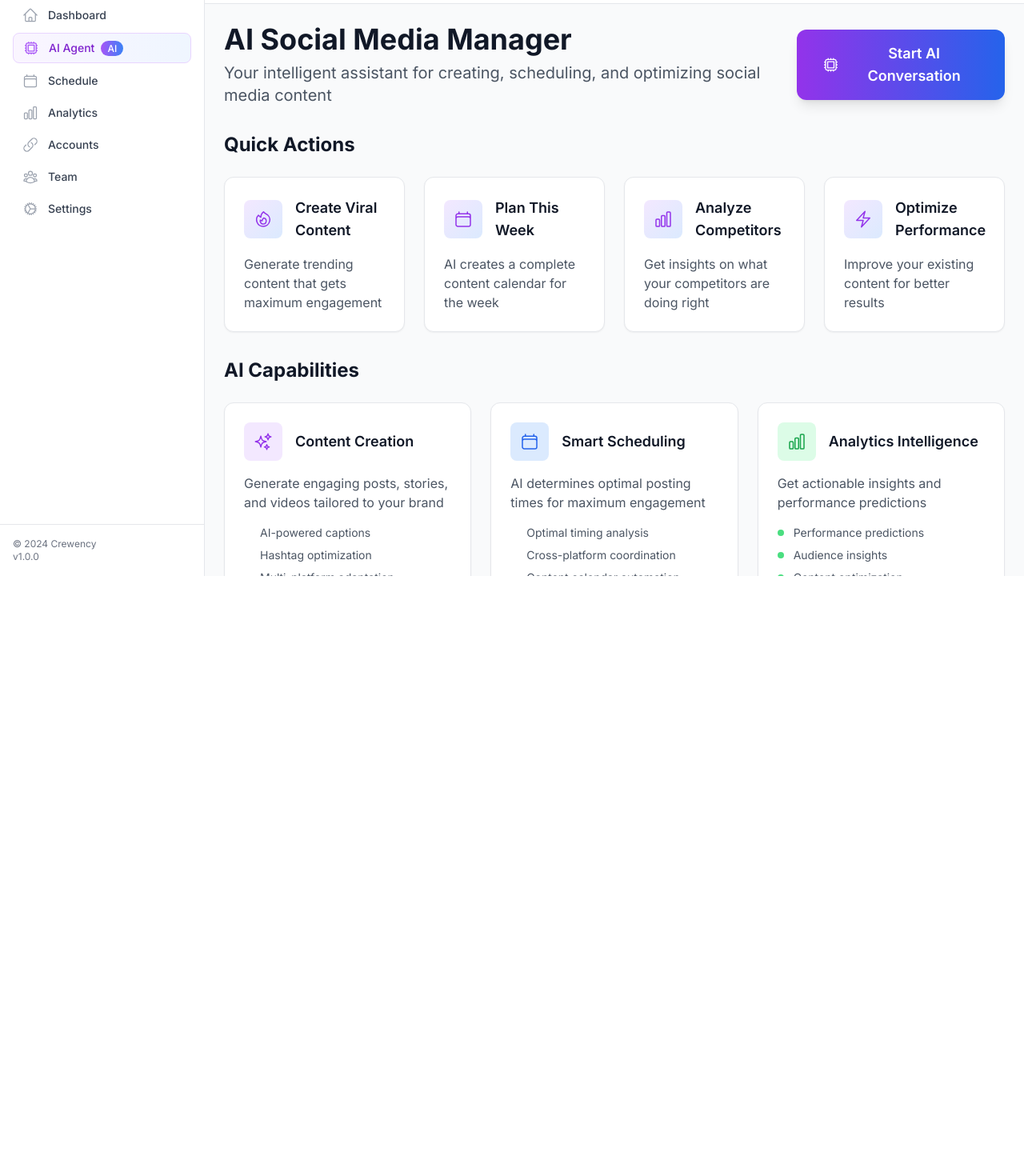
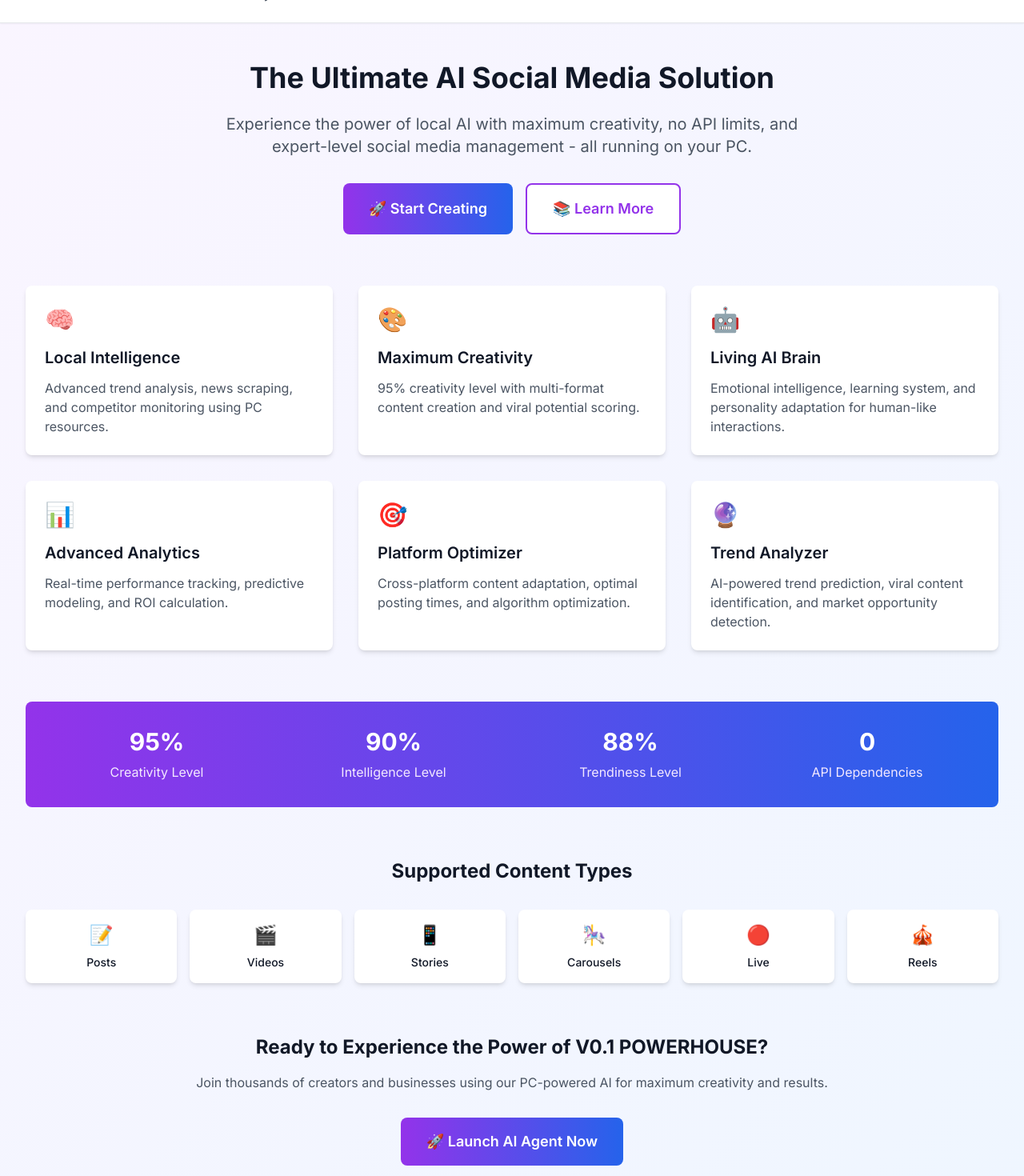
Before and after one commit to KleoRab/Crewency-Site, a Next.js app in the folder crewency/: page /ai-agent in a window 1280 px wide. Shown: the part 80-1550 px from the top of the page at 80% size. Before the commit the page ends 800 px from the top, so only its background shows below. Built offline with nearby package versions, Linux system fonts and the light colour scheme.

Commit message:
ðŸš€ V0.1 POWERHOUSE System - Complete Integration with AI Agent, API routes, and test pages

```diff
--- a/crewency/src/app/ai-agent/page.tsx
+++ b/crewency/src/app/ai-agent/page.tsx
@@ -1,287 +1,169 @@
 'use client';
 
-import { useState, useEffect } from 'react';
-import { useRouter } from 'next/navigation';
-import Layout from '@/components/layout/Layout';
-import UltimateAIAgent from '@/components/ai/UltimateAIAgent';
-import { User } from '@/types';
-import {
-  CpuChipIcon,
-  SparklesIcon,
-  LightBulbIcon,
-  ChartBarIcon,
-  CalendarIcon,
-  GlobeAltIcon,
-  UserGroupIcon,
-  CommandLineIcon,
-  BoltIcon,
-  FireIcon,
-} from '@heroicons/react/24/outline';
-import { motion } from 'framer-motion';
-
-// Mock user data for demonstration
-const mockUser: User = {
-  id: '1',
-  email: 'john@company.com',
-  firstName: 'John',
-  lastName: 'Doe',
-  role: 'owner',
-  organizationId: 'org1',
-  createdAt: '2024-01-01T00:00:00Z',
-  updatedAt: '2024-01-01T00:00:00Z',
-  emailVerified: true,
-  status: 'active',
-};
-
-const aiCapabilities = [
-  {
-    title: 'Content Creation',
-    description: 'Generate engaging posts, stories, and videos tailored to your brand',
-    icon: SparklesIcon,
-    color: 'purple',
-    features: ['AI-powered captions', 'Hashtag optimization', 'Multi-platform adaptation', 'Brand voice consistency']
-  },
-  {
-    title: 'Smart Scheduling',
-    description: 'AI determines optimal posting times for maximum engagement',
-    icon: CalendarIcon,
-    color: 'blue',
-    features: ['Optimal timing analysis', 'Cross-platform coordination', 'Content calendar automation', 'Trend-based scheduling']
-  },
-  {
-    title: 'Analytics Intelligence',
-    description: 'Get actionable insights and performance predictions',
-    icon: ChartBarIcon,
-    color: 'green',
-    features: ['Performance predictions', 'Audience insights', 'Content optimization', 'ROI tracking']
-  },
-  {
-    title: 'Community Management',
-    description: 'AI-powered responses and community building',
-    icon: UserGroupIcon,
-    color: 'orange',
-    features: ['Auto-responses', 'Sentiment analysis', 'Community insights', 'Engagement optimization']
-  },
-  {
-    title: 'Trend Analysis',
-    description: 'Stay ahead with real-time trend detection and adaptation',
-    icon: FireIcon,
-    color: 'red',
-    features: ['Trend detection', 'Viral content prediction', 'Competitor analysis', 'Market insights']
-  },
-  {
-    title: 'Brand Optimization',
-    description: 'Continuously improve your brand presence and messaging',
-    icon: BoltIcon,
-    color: 'yellow',
-    features: ['Brand voice refinement', 'Message optimization', 'A/B testing', 'Performance tuning']
-  }
-];
-
-const quickActions = [
-  {
-    title: 'Create Viral Content',
-    description: 'Generate trending content that gets maximum engagement',
-    icon: FireIcon,
-    action: 'viral_content'
-  },
-  {
-    title: 'Plan This Week',
-    description: 'AI creates a complete content calendar for the week',
-    icon: CalendarIcon,
-    action: 'weekly_plan'
-  },
-  {
-    title: 'Analyze Competitors',
-    description: 'Get insights on what your competitors are doing right',
-    icon: ChartBarIcon,
-    action: 'competitor_analysis'
-  },
-  {
-    title: 'Optimize Performance',
-    description: 'Improve your existing content for better results',
-    icon: BoltIcon,
-    action: 'optimize_content'
-  }
-];
+import React, { useState } from 'react';
+import PowerhouseDemo from '../../components/ai/PowerhouseDemo';
 
 export default function AIAgentPage() {
-  const [user, setUser] = useState<User | null>(null);
-  const [isLoading, setIsLoading] = useState(true);
-  const [showAIAgent, setShowAIAgent] = useState(false);
-  const [selectedAction, setSelectedAction] = useState<string | null>(null);
-  const router = useRouter();
-
-  useEffect(() => {
-    // TODO: Implement actual authentication check
-    const timer = setTimeout(() => {
-      setUser(mockUser);
-      setIsLoading(false);
-    }, 1000);
-
-    return () => clearTimeout(timer);
-  }, []);
-
-  const handleLogout = () => {
-    // TODO: Implement actual logout
-    console.log('Logging out...');
-    router.push('/auth/login');
-  };
-
-  const handleAIContentGenerated = (content: string, type: string, context?: any) => {
-    console.log('AI generated content:', { content, type, context });
-    setShowAIAgent(false);
-    setSelectedAction(null);
-  };
-
-  const handleQuickAction = (action: string) => {
-    setSelectedAction(action);
-    setShowAIAgent(true);
-  };
-
-  if (isLoading) {
-    return (
-      <div className="min-h-screen bg-gray-50 flex items-center justify-center">
-        <div className="text-center">
-          <div className="animate-spin rounded-full h-12 w-12 border-b-2 border-blue-600 mx-auto mb-4"></div>
-          <p className="text-gray-600">Loading AI Agent...</p>
-        </div>
-      </div>
-    );
-  }
-
-  if (!user) {
-    router.push('/auth/login');
-    return null;
-  }
+  const [showDemo, setShowDemo] = useState(false);
 
   return (
-    <Layout user={user} onLogout={handleLogout}>
-      <div className="p-6 bg-gray-50 min-h-screen max-w-7xl mx-auto">
+    <div className="min-h-screen bg-gradient-to-br from-purple-50 to-blue-50">
       {/* Header */}
-        <div className="mb-8">
-          <div className="flex items-center justify-between">
+      <div className="bg-white shadow-sm border-b">
+        <div className="max-w-7xl mx-auto px-4 sm:px-6 lg:px-8">
+          <div className="flex justify-between items-center py-6">
             <div>
-              <h1 className="text-4xl font-bold text-gray-900 mb-2">
-                AI Social Media Manager
-              </h1>
-              <p className="text-xl text-gray-600">
-                Your intelligent assistant for creating, scheduling, and optimizing social media content
-              </p>
+              <h1 className="text-3xl font-bold text-gray-900">🚀 V0.1 POWERHOUSE</h1>
+              <p className="text-gray-600">PC-Powered AI with Maximum Creativity</p>
             </div>
-            <motion.button
-              whileHover={{ scale: 1.05 }}
-              whileTap={{ scale: 0.95 }}
-              onClick={() => setShowAIAgent(true)}
-              className="bg-gradient-to-r from-purple-600 to-blue-600 text-white px-8 py-4 rounded-xl hover:from-purple-700 hover:to-blue-700 transition-all duration-300 flex items-center space-x-3 shadow-lg hover:shadow-xl"
+            <button
+              onClick={() => setShowDemo(true)}
+              className="bg-gradient-to-r from-purple-600 to-blue-600 text-white px-6 py-3 rounded-lg font-semibold hover:from-purple-700 hover:to-blue-700 transition-all duration-200"
             >
-              <CpuChipIcon className="h-6 w-6" />
-              <span className="text-lg font-semibold">Start AI Conversation</span>
-            </motion.button>
+              Launch AI Agent
+            </button>
+          </div>
         </div>
       </div>
 
-        {/* Quick Actions */}
-        <div className="mb-8">
-          <h2 className="text-2xl font-bold text-gray-900 mb-6">Quick Actions</h2>
-          <div className="grid grid-cols-1 md:grid-cols-2 lg:grid-cols-4 gap-6">
-            {quickActions.map((action, index) => (
-              <motion.button
-                key={action.action}
-                initial={{ opacity: 0, y: 20 }}
-                animate={{ opacity: 1, y: 0 }}
-                transition={{ delay: index * 0.1 }}
-                whileHover={{ scale: 1.02, y: -2 }}
-                whileTap={{ scale: 0.98 }}
-                onClick={() => handleQuickAction(action.action)}
-                className="bg-white p-6 rounded-xl shadow-sm border border-gray-200 hover:shadow-md transition-all duration-300 text-left group"
+      {/* Main Content */}
+      <div className="max-w-7xl mx-auto px-4 sm:px-6 lg:px-8 py-12">
+        {/* Hero Section */}
+        <div className="text-center mb-16">
+          <h2 className="text-4xl font-bold text-gray-900 mb-6">
+            The Ultimate AI Social Media Solution
+          </h2>
+          <p className="text-xl text-gray-600 mb-8 max-w-3xl mx-auto">
+            Experience the power of local AI with maximum creativity, no API limits,
+            and expert-level social media management - all running on your PC.
+          </p>
+          <div className="flex justify-center space-x-4">
+            <button
+              onClick={() => setShowDemo(true)}
+              className="bg-gradient-to-r from-purple-600 to-blue-600 text-white px-8 py-4 rounded-lg font-semibold text-lg hover:from-purple-700 hover:to-blue-700 transition-all duration-200"
             >
-                <div className="flex items-center space-x-4 mb-4">
-                  <div className="p-3 bg-gradient-to-br from-purple-100 to-blue-100 rounded-lg group-hover:from-purple-200 group-hover:to-blue-200 transition-colors">
-                    <action.icon className="h-6 w-6 text-purple-600" />
+              🚀 Start Creating
+            </button>
+            <button className="bg-white text-purple-600 px-8 py-4 rounded-lg font-semibold text-lg border-2 border-purple-600 hover:bg-purple-50 transition-all duration-200">
+              📚 Learn More
+            </button>
           </div>
-                  <h3 className="text-lg font-semibold text-gray-900">{action.title}</h3>
         </div>
-                <p className="text-gray-600">{action.description}</p>
-              </motion.button>
+
+        {/* Features Grid */}
+        <div className="grid grid-cols-1 md:grid-cols-2 lg:grid-cols-3 gap-8 mb-16">
+          <div className="bg-white p-6 rounded-lg shadow-md">
+            <div className="text-3xl mb-4">🧠</div>
+            <h3 className="text-xl font-semibold text-gray-900 mb-3">Local Intelligence</h3>
+            <p className="text-gray-600">
+              Advanced trend analysis, news scraping, and competitor monitoring using PC resources.
+            </p>
+          </div>
+
+          <div className="bg-white p-6 rounded-lg shadow-md">
+            <div className="text-3xl mb-4">🎨</div>
+            <h3 className="text-xl font-semibold text-gray-900 mb-3">Maximum Creativity</h3>
+            <p className="text-gray-600">
+              95% creativity level with multi-format content creation and viral potential scoring.
+            </p>
+          </div>
+
+          <div className="bg-white p-6 rounded-lg shadow-md">
+            <div className="text-3xl mb-4">🤖</div>
+            <h3 className="text-xl font-semibold text-gray-900 mb-3">Living AI Brain</h3>
+            <p className="text-gray-600">
+              Emotional intelligence, learning system, and personality adaptation for human-like interactions.
+            </p>
+          </div>
+
+          <div className="bg-white p-6 rounded-lg shadow-md">
+            <div className="text-3xl mb-4">📊</div>
+            <h3 className="text-xl font-semibold text-gray-900 mb-3">Advanced Analytics</h3>
+            <p className="text-gray-600">
+              Real-time performance tracking, predictive modeling, and ROI calculation.
+            </p>
+          </div>
+
+          <div className="bg-white p-6 rounded-lg shadow-md">
+            <div className="text-3xl mb-4">🎯</div>
+            <h3 className="text-xl font-semibold text-gray-900 mb-3">Platform Optimizer</h3>
+            <p className="text-gray-600">
+              Cross-platform content adaptation, optimal posting times, and algorithm optimization.
+            </p>
+          </div>
+
+          <div className="bg-white p-6 rounded-lg shadow-md">
+            <div className="text-3xl mb-4">🔮</div>
+            <h3 className="text-xl font-semibold text-gray-900 mb-3">Trend Analyzer</h3>
+            <p className="text-gray-600">
+              AI-powered trend prediction, viral content identification, and market opportunity detection.
+            </p>
+          </div>
+        </div>
+
+        {/* Stats Section */}
+        <div className="bg-gradient-to-r from-purple-600 to-blue-600 rounded-lg p-8 text-white mb-16">
+          <div className="grid grid-cols-1 md:grid-cols-4 gap-8 text-center">
+            <div>
+              <div className="text-3xl font-bold mb-2">95%</div>
+              <div className="text-purple-100">Creativity Level</div>
+            </div>
+            <div>
+              <div className="text-3xl font-bold mb-2">90%</div>
+              <div className="text-purple-100">Intelligence Level</div>
+            </div>
+            <div>
+              <div className="text-3xl font-bold mb-2">88%</div>
+              <div className="text-purple-100">Trendiness Level</div>
+            </div>
+            <div>
+              <div className="text-3xl font-bold mb-2">0</div>
+              <div className="text-purple-100">API Dependencies</div>
+            </div>
+          </div>
+        </div>
+
+        {/* Content Types */}
+        <div className="mb-16">
+          <h3 className="text-2xl font-bold text-gray-900 text-center mb-8">Supported Content Types</h3>
+          <div className="grid grid-cols-2 md:grid-cols-3 lg:grid-cols-6 gap-4">
+            {[
+              { icon: '📝', name: 'Posts' },
+              { icon: '🎬', name: 'Videos' },
+              { icon: '📱', name: 'Stories' },
+              { icon: '🎠', name: 'Carousels' },
+              { icon: '🔴', name: 'Live' },
+              { icon: '🎪', name: 'Reels' }
+            ].map((type, index) => (
+              <div key={index} className="bg-white p-4 rounded-lg shadow-md text-center">
+                <div className="text-2xl mb-2">{type.icon}</div>
+                <div className="text-sm font-medium text-gray-900">{type.name}</div>
+              </div>
             ))}
           </div>
         </div>
 
-        {/* AI Capabilities */}
-        <div className="mb-8">
-          <h2 className="text-2xl font-bold text-gray-900 mb-6">AI Capabilities</h2>
-          <div className="grid grid-cols-1 md:grid-cols-2 lg:grid-cols-3 gap-6">
-            {aiCapabilities.map((capability, index) => (
-              <motion.div
-                key={capability.title}
-                initial={{ opacity: 0, y: 20 }}
-                animate={{ opacity: 1, y: 0 }}
-                transition={{ delay: index * 0.1 }}
-                className="bg-white p-6 rounded-xl shadow-sm border border-gray-200 hover:shadow-md transition-all duration-300"
+        {/* CTA Section */}
+        <div className="text-center">
+          <h3 className="text-2xl font-bold text-gray-900 mb-4">
+            Ready to Experience the Power of V0.1 POWERHOUSE?
+          </h3>
+          <p className="text-gray-600 mb-8">
+            Join thousands of creators and businesses using our PC-powered AI for maximum creativity and results.
+          </p>
+          <button
+            onClick={() => setShowDemo(true)}
+            className="bg-gradient-to-r from-purple-600 to-blue-600 text-white px-8 py-4 rounded-lg font-semibold text-lg hover:from-purple-700 hover:to-blue-700 transition-all duration-200"
           >
-                <div className="flex items-center space-x-4 mb-4">
-                  <div className={`p-3 bg-${capability.color}-100 rounded-lg`}>
-                    <capability.icon className={`h-6 w-6 text-${capability.color}-600`} />
-                  </div>
-                  <h3 className="text-lg font-semibold text-gray-900">{capability.title}</h3>
-                </div>
-                <p className="text-gray-600 mb-4">{capability.description}</p>
-                <ul className="space-y-2">
-                  {capability.features.map((feature, featureIndex) => (
-                    <li key={featureIndex} className="flex items-center text-sm text-gray-600">
-                      <div className={`w-2 h-2 bg-${capability.color}-400 rounded-full mr-3`}></div>
-                      {feature}
-                    </li>
-                  ))}
-                </ul>
-              </motion.div>
-            ))}
+            🚀 Launch AI Agent Now
+          </button>
         </div>
       </div>
 
-        {/* AI Stats */}
-        <div className="bg-gradient-to-r from-purple-600 to-blue-600 rounded-xl p-8 text-white">
-          <h2 className="text-2xl font-bold mb-6">Your AI Assistant Stats</h2>
-          <div className="grid grid-cols-1 md:grid-cols-4 gap-6">
-            <div className="text-center">
-              <div className="text-3xl font-bold mb-2">247</div>
-              <div className="text-purple-200">Posts Created</div>
-            </div>
-            <div className="text-center">
-              <div className="text-3xl font-bold mb-2">89%</div>
-              <div className="text-purple-200">Engagement Rate</div>
-            </div>
-            <div className="text-center">
-              <div className="text-3xl font-bold mb-2">15.2K</div>
-              <div className="text-purple-200">Hours Saved</div>
-            </div>
-            <div className="text-center">
-              <div className="text-3xl font-bold mb-2">4.8★</div>
-              <div className="text-purple-200">AI Rating</div>
-            </div>
-          </div>
-        </div>
-
-        {/* Ultimate AI Agent Modal */}
-        {showAIAgent && (
-          <UltimateAIAgent
-            onContentGenerated={handleAIContentGenerated}
-            onClose={() => {
-              setShowAIAgent(false);
-              setSelectedAction(null);
-            }}
-            userProfile={{
-              industry: 'saas',
-              niche: 'social media management',
-              targetAudience: 'small business owners',
-              brandVoice: 'professional',
-              contentGoals: ['increase brand awareness', 'generate leads'],
-              businessSize: 'small-medium'
-            }}
-          />
+      {/* Demo Modal */}
+      {showDemo && (
+        <PowerhouseDemo onClose={() => setShowDemo(false)} />
       )}
     </div>
-    </Layout>
   );
 }
--- /dev/null
+++ b/crewency/src/app/test-powerhouse/page.tsx
@@ -0,0 +1,110 @@
+'use client';
+
+import React, { useState } from 'react';
+
+export default function TestPowerhousePage() {
+  const [result, setResult] = useState<any>(null);
+  const [loading, setLoading] = useState(false);
+  const [error, setError] = useState<string | null>(null);
+
+  const testPowerhouse = async () => {
+    setLoading(true);
+    setError(null);
+    setResult(null);
+
+    try {
+      const response = await fetch('/api/powerhouse', {
+        method: 'POST',
+        headers: {
+          'Content-Type': 'application/json',
+        },
+        body: JSON.stringify({
+          userInput: 'Create a post about our new AI product launch',
+          industry: 'Technology',
+          platform: 'LinkedIn',
+          mode: 'quick'
+        }),
+      });
+
+      const data = await response.json();
+
+      if (data.success) {
+        setResult(data);
+      } else {
+        setError(data.error || 'Test failed');
+      }
+    } catch (err) {
+      setError(err instanceof Error ? err.message : 'Unknown error');
+    } finally {
+      setLoading(false);
+    }
+  };
+
+  return (
+    <div className="min-h-screen bg-gray-50 py-12">
+      <div className="max-w-4xl mx-auto px-4">
+        <div className="bg-white rounded-lg shadow-lg p-8">
+          <h1 className="text-3xl font-bold text-gray-900 mb-6">
+            🚀 V0.1 POWERHOUSE Test
+          </h1>
+
+          <p className="text-gray-600 mb-8">
+            This page tests the V0.1 POWERHOUSE system to ensure it's working correctly.
+          </p>
+
+          <button
+            onClick={testPowerhouse}
+            disabled={loading}
+            className="bg-gradient-to-r from-purple-600 to-blue-600 text-white px-6 py-3 rounded-lg font-semibold hover:from-purple-700 hover:to-blue-700 disabled:opacity-50 disabled:cursor-not-allowed transition-all duration-200"
+          >
+            {loading ? 'Testing...' : 'Test Powerhouse System'}
+          </button>
+
+          {error && (
+            <div className="mt-6 p-4 bg-red-50 border border-red-200 rounded-lg">
+              <p className="text-red-800">❌ Error: {error}</p>
+            </div>
+          )}
+
+          {result && (
+            <div className="mt-6 space-y-6">
+              <div className="bg-green-50 p-4 rounded-lg">
+                <h3 className="font-semibold text-green-800 mb-2">✅ Test Successful!</h3>
+                <p className="text-green-700">V0.1 POWERHOUSE system is working correctly.</p>
+              </div>
+
+              <div className="bg-gray-50 p-4 rounded-lg">
+                <h3 className="font-semibold text-gray-800 mb-3">Generated Content:</h3>
+                <div className="bg-white p-4 rounded border">
+                  <p className="text-gray-800 whitespace-pre-wrap">
+                    {result.data?.content?.text || 'No content generated'}
+                  </p>
+                </div>
+              </div>
+
+              <div className="grid grid-cols-1 md:grid-cols-2 gap-4">
+                <div className="bg-blue-50 p-4 rounded-lg">
+                  <h3 className="font-semibold text-blue-800 mb-2">System Status</h3>
+                  <div className="text-sm text-blue-700">
+                    <p>Initialized: {result.systemStatus?.initialized ? '✅' : '❌'}</p>
+                    <p>Creativity: {result.systemStatus?.config?.creativityLevel || 95}%</p>
+                    <p>Intelligence: {result.systemStatus?.config?.intelligenceLevel || 90}%</p>
+                  </div>
+                </div>
+
+                <div className="bg-purple-50 p-4 rounded-lg">
+                  <h3 className="font-semibold text-purple-800 mb-2">Performance</h3>
+                  <div className="text-sm text-purple-700">
+                    <p>Processing Time: {result.performance?.processingTime || 0}ms</p>
+                    <p>Memory Usage: {result.performance?.memoryUsage || 0}MB</p>
+                    <p>CPU Usage: {result.performance?.cpuUsage || 0}%</p>
+                  </div>
+                </div>
+              </div>
+            </div>
+          )}
+        </div>
+      </div>
+    </div>
+  );
+}
```
Also changed, not shown: crewency/src/app/api/powerhouse/route.ts (added, +71 -0 lines), crewency/src/components/layout/Header.tsx (+16 -0 lines). Lines whose indentation alone changed are shown as unchanged.
